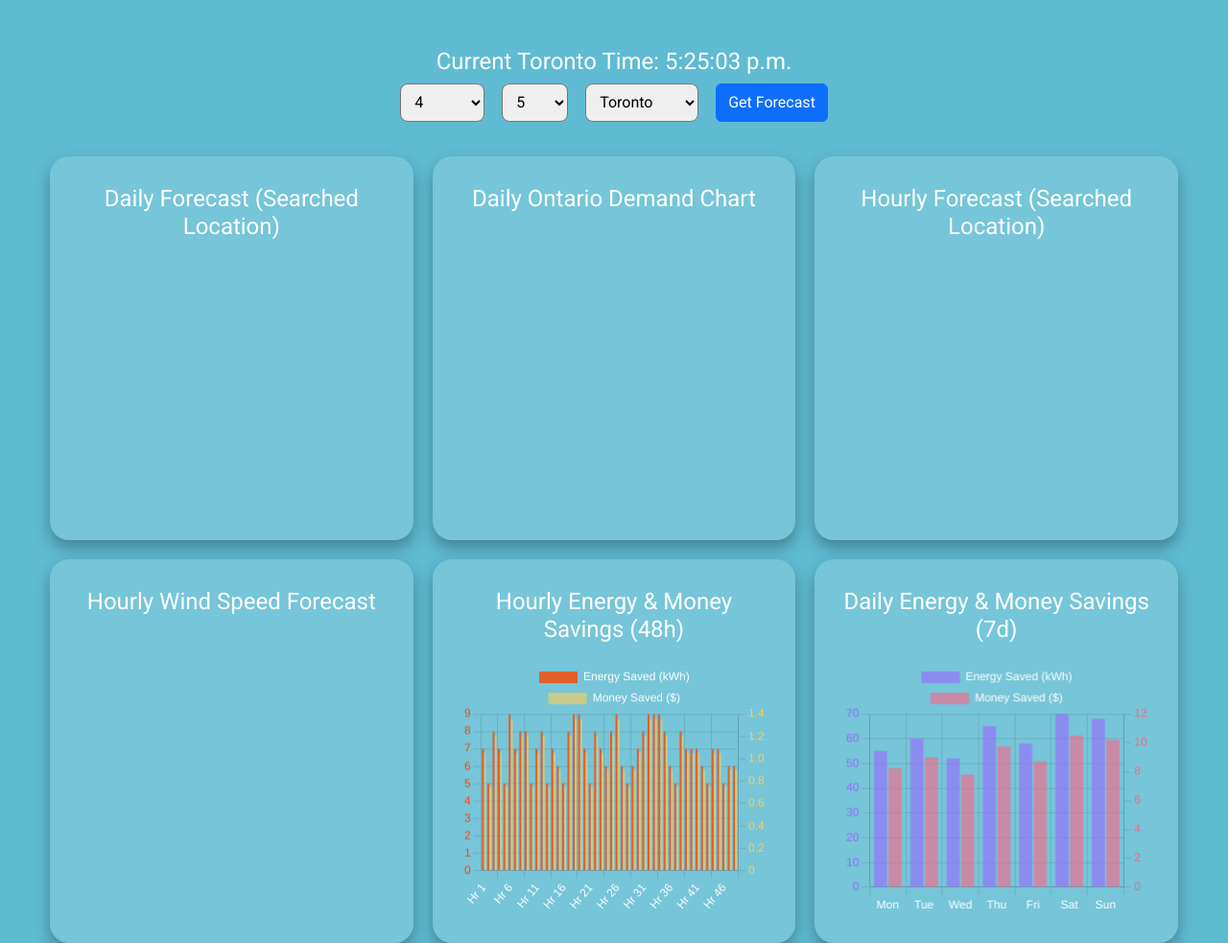
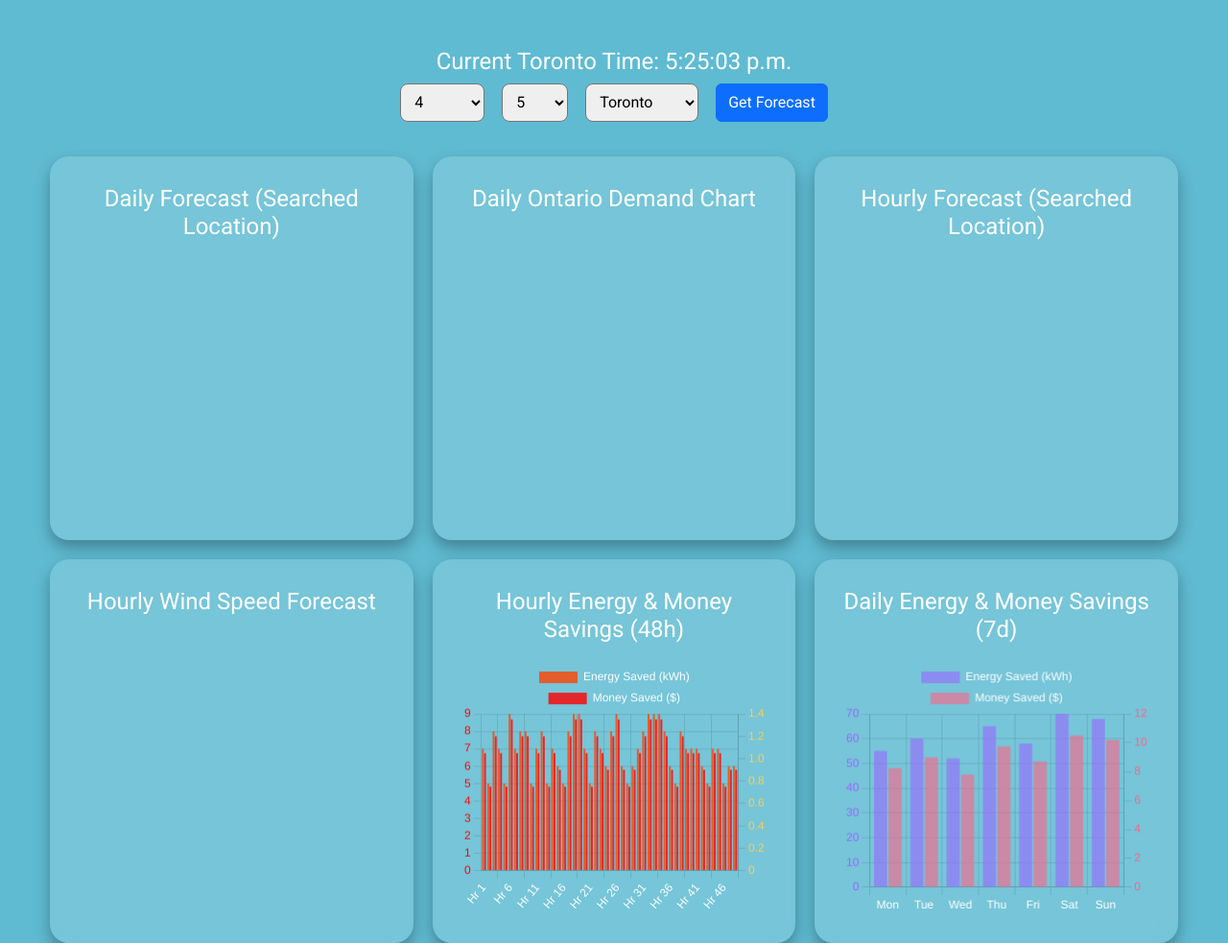
Before and after one commit to Harkirat2504/CAPSTONE4416-2025W, a website: page index.html in a window 1280 px wide. Shown: the whole page at 96% size. Drawn offline with nearby package versions, Linux system fonts and the light colour scheme.

Commit message:
Update index.html

```diff
--- a/index.html
+++ b/index.html
@@ -670,7 +670,7 @@
           {
             label: "Money Saved ($)",
             data: hourlyMoney,
-            backgroundColor: "rgba(255, 205, 86, 0.6)", // gold
+            backgroundColor: "rgba(255, 0, 0, 0.8)", // gold
             yAxisID: "y1",
           },
         ],
@@ -685,7 +685,7 @@
             position: "left",
             beginAtZero: true,
             ticks: {
-              color: "rgb(255, 69, 0)" // match Energy Saved bar color (OrangeRed)
+              color: "rgb(255, 0, 0)" // match Energy Saved bar color (OrangeRed)
             },
           },
           // Right axis in gold
```
